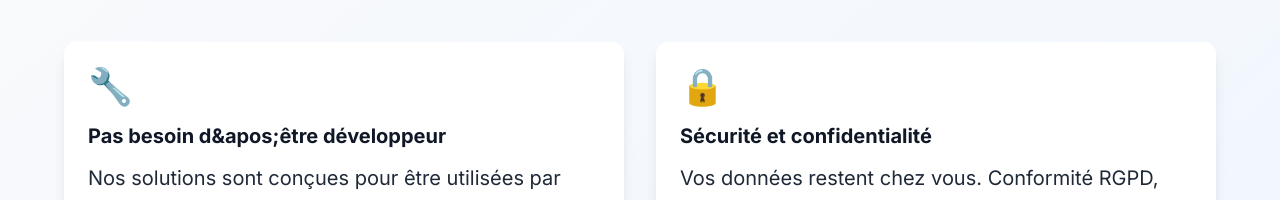
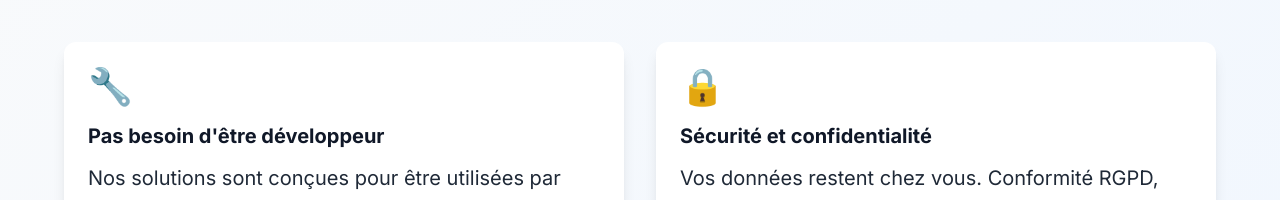
Before and after one commit to onlybaptiste54/agenceAetheria, a Next.js app: page / in a window 1280 px wide. Shown: the part 4860-5060 px from the top of the page. Built offline with nearby package versions, Linux system fonts and the light colour scheme.

Commit message:
test apo

```diff
--- a/src/app/Components/Audit.js
+++ b/src/app/Components/Audit.js
@@ -9,7 +9,7 @@ export default function Audit() {
           Audit gratuit de vos processus métier
         </h2>
         <p className="text-xl mb-12 max-w-2xl mx-auto opacity-80">
-          En 30 minutes, nous identifions vos points de friction et vous proposons une stratégie d&apos;automatisation sur mesure.
+          En 30 minutes, nous identifions vos points de friction et vous proposons une stratégie d'automatisation sur mesure.
         </p>
 
         {/* Bénéfices simplifiés */}
@@ -24,7 +24,7 @@ export default function Audit() {
           </div>
           <div className="bg-[var(--form-bg)] p-6 rounded-xl border border-[var(--color-border)]">
             <h3 className="font-bold mb-2 text-cyan-700">Roadmap claire</h3>
-            <p className="text-sm opacity-80">Plan d&apos;action personnalisé</p>
+            <p className="text-sm opacity-80">Plan d'action personnalisé</p>
           </div>
         </div>
 
--- a/src/app/Components/Reassurance.js
+++ b/src/app/Components/Reassurance.js
@@ -5,7 +5,7 @@ export default function Reassurance() {
   const points = [
     {
       icon: "🔧",
-      titre: "Pas besoin d&apos;être développeur",
+      titre: "Pas besoin d'être développeur",
       description: "Nos solutions sont conçues pour être utilisées par tous. Interface simple, formation incluse."
     },
     {
```
